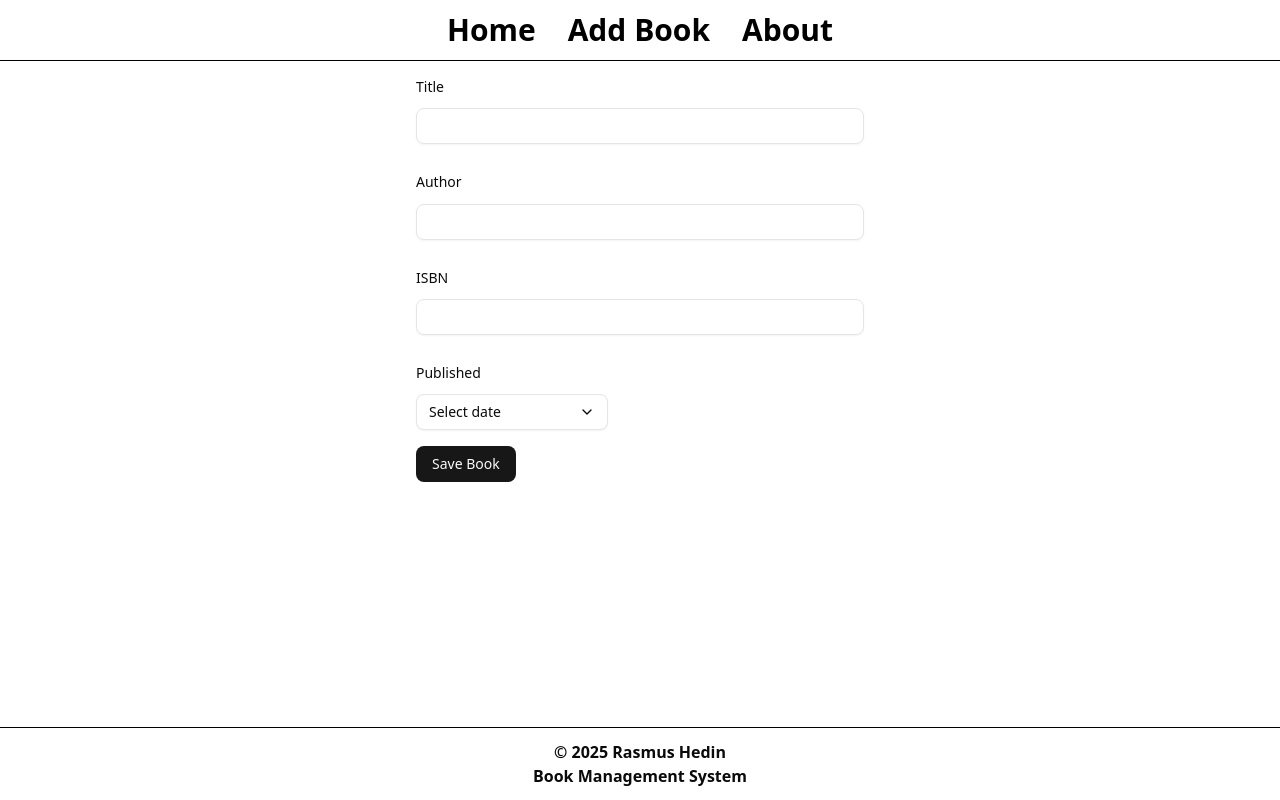
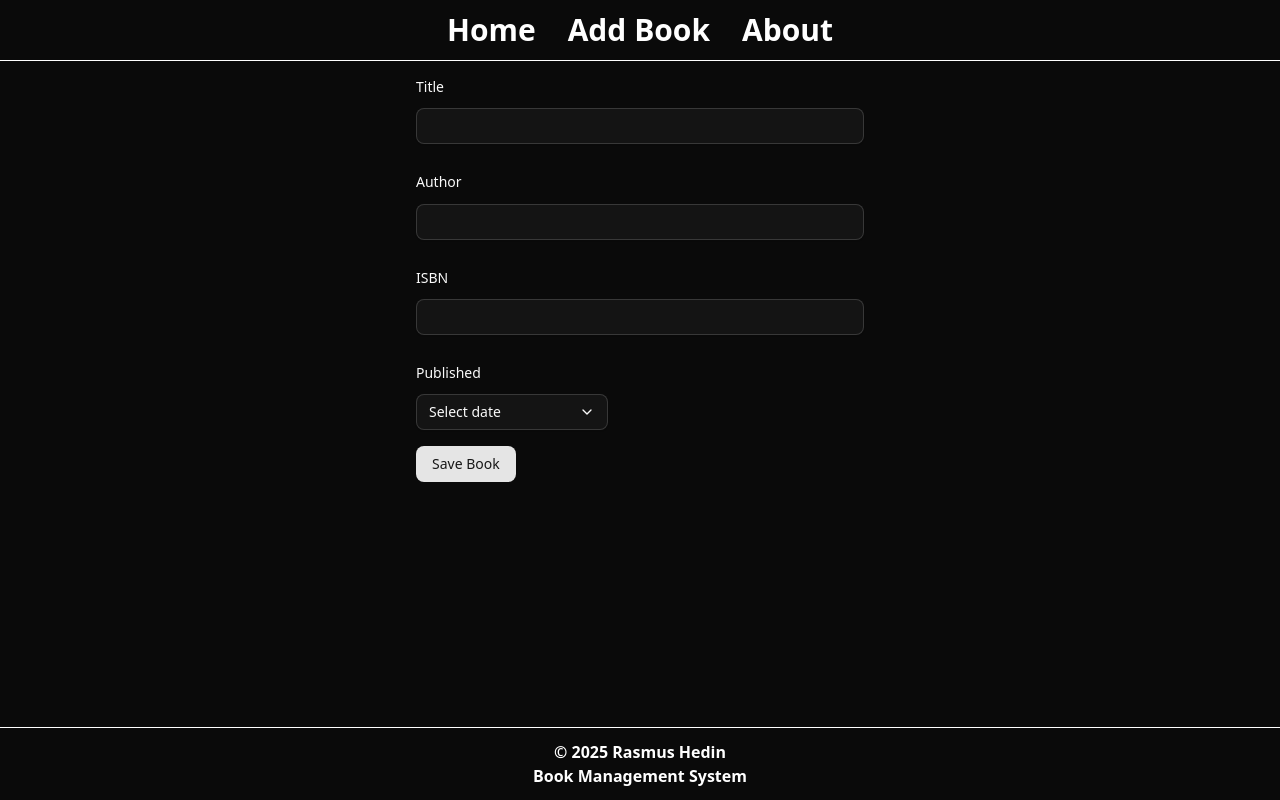
Before and after one commit to Rallehe/Lexicon, a Next.js app in the folder book-management-system/: page /add-books in a window 1280 px wide. Built offline with nearby package versions, Linux system fonts and the light colour scheme.

Commit message:
Putting the page to dark mode and adding dark: white where I missed it

```diff
--- a/book-management-system/src/app/layout.tsx
+++ b/book-management-system/src/app/layout.tsx
@@ -26,7 +26,7 @@ export default function RootLayout({
   children: React.ReactNode;
 }>) {
   return (
-    <html lang="en">
+    <html lang="en" className="dark">
       <body
         className={`${geistSans.variable} ${geistMono.variable} antialiased`}
       >
--- a/book-management-system/src/components/main/footer.tsx
+++ b/book-management-system/src/components/main/footer.tsx
@@ -1,6 +1,6 @@
 export default function Footer() {
     return (
-        <div className="relative border-t border-t-black">
+        <div className="relative border-t border-t-black dark:border-t-white">
             <footer className="justify-center font-bold text-center p-3 dark:text-white">
                 <div className="bottom">
 
--- a/book-management-system/src/components/main/header.tsx
+++ b/book-management-system/src/components/main/header.tsx
@@ -4,8 +4,8 @@ import { Button } from "../ui/button";
 export default function Header() {
     return (
         <div >
-            <header className="font-bold dark:text-white ">
-                <div className="flex p-3 items-center justify-center border-b border-b-black">
+            <header className="font-bold dark:text-white">
+                <div className="flex p-3 items-center justify-center border-b border-b-black dark:border-b-white">
                     <Button asChild variant={"link"} className="bg-transparent text-3xl text-black font-bold dark:text-white">
                         <Link href={"/"}>Home</Link>
                     </Button>
```
